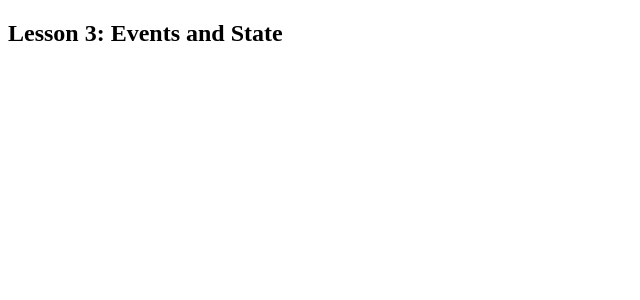
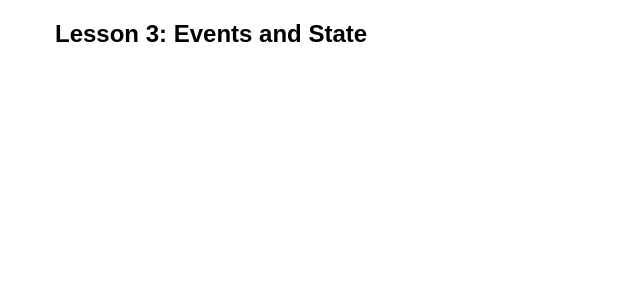
Before and after one commit to olehhapuk/goiteens-react-2020, a React (Create React App) app: page / in a window 1280 px wide. Shown: the top 300 px of the page, without its empty margins (0-640 px from the left). Built offline with nearby package versions, Linux system fonts and the light colour scheme.

Commit message:
Renamed Panel.js to Layout.js, moved it to corresponding folder and added some styles

```diff
--- a/src/components/App.js
+++ b/src/components/App.js
@@ -1,6 +1,7 @@
 import React from 'react';
-import Panel from './Panel';
+
+import Layout from './Layout';
 
 export default function App() {
-  return <Panel title="Lesson 3: Events and State"></Panel>;
+  return <Layout title="Lesson 3: Events and State"></Layout>;
 }
--- /dev/null
+++ b/src/components/Layout/Layout.css
@@ -0,0 +1,9 @@
+.Layout {
+  max-width: 1170px;
+  margin: 0 auto;
+  padding: 0 15px;
+}
+
+.Layout-title {
+  margin-bottom: 12px;
+}
--- /dev/null
+++ b/src/components/Layout/Layout.js
@@ -0,0 +1,12 @@
+import React from 'react';
+
+import './Layout.css';
+
+export default function Layout({ title, children }) {
+  return (
+    <section className="Layout">
+      <h2 className="Layout-title">{title}</h2>
+      {children}
+    </section>
+  );
+}
--- /dev/null
+++ b/src/components/Layout/index.js
@@ -0,0 +1 @@
+export { default } from './Layout';
--- a/src/components/Panel.js
+++ /dev/null
@@ -1,10 +0,0 @@
-import React from 'react';
-
-export default function Panel({ title, children }) {
-  return (
-    <section>
-      <h2>{title}</h2>
-      {children}
-    </section>
-  );
-}
--- a/src/index.js
+++ b/src/index.js
@@ -1,5 +1,8 @@
 import React from 'react';
 import ReactDOM from 'react-dom';
+
+import './index.css';
+
 import App from './components/App';
 
 ReactDOM.render(<App />, document.getElementById('root'));
```
